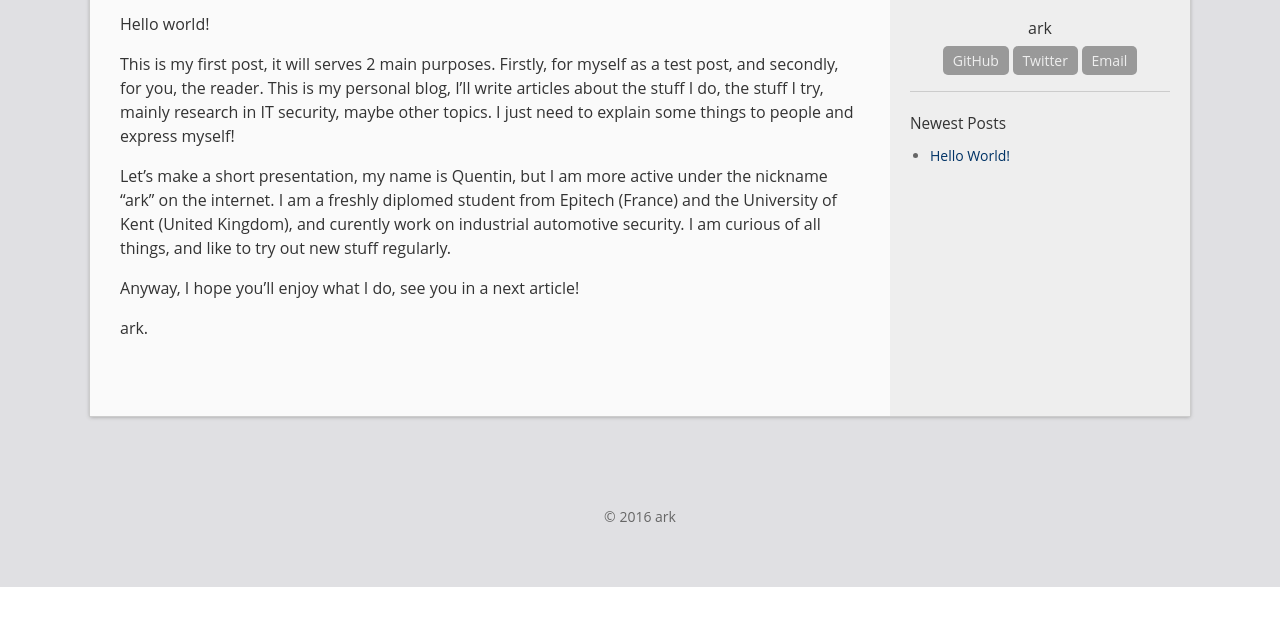
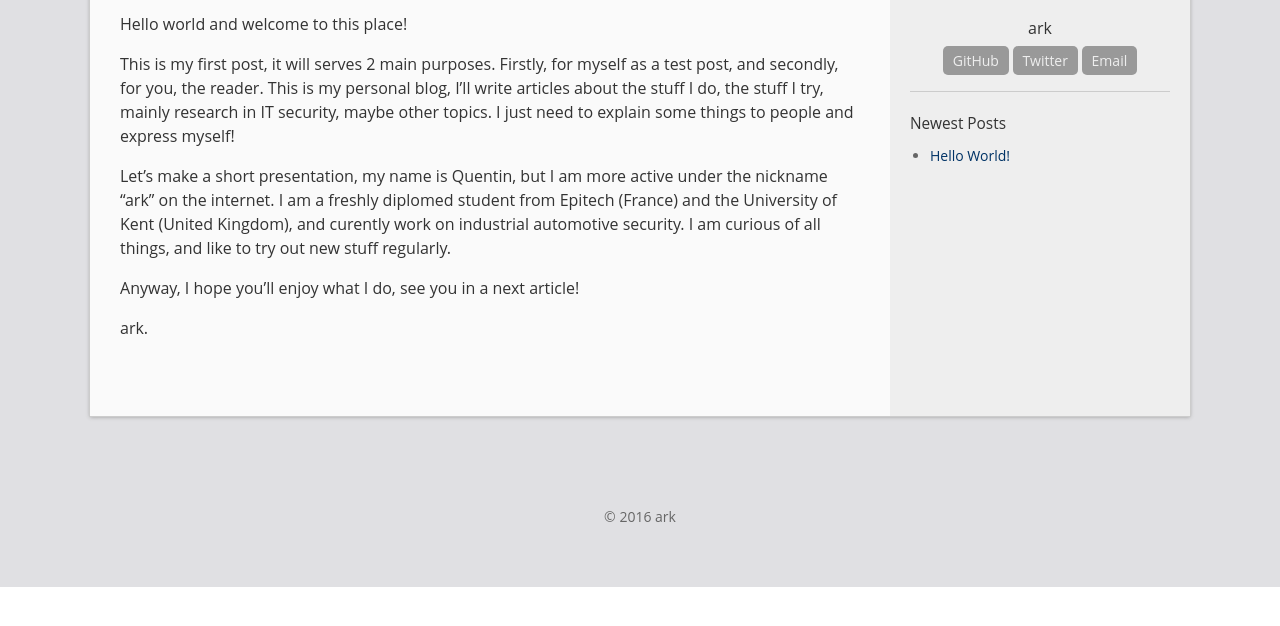
Before and after one commit to entropyqueen/entropyQueen.github.io, a Jekyll site: the page built from _posts/2017-05-29-hello_world.md, in a window 1280 px wide, cut to the strip 261-887 px from the top of the page. Built offline with Jekyll 4.4.1, drawn with Linux system fonts in a browser that asks for light colours; comment, search, counter and statistics services are not loaded.

Commit message:
Update 2017-05-29-hello_world.md

```diff
--- a/_posts/2017-05-29-hello_world.md
+++ b/_posts/2017-05-29-hello_world.md
@@ -9,7 +9,7 @@ image:
 date: 2017-05-29 14:53:22 +0200
 modified: 2017-05-29 14:53:22 +0200
 ---
-Hello world!
+Hello world and welcome to this place!
 
 This is my first post, it will serves 2 main purposes. Firstly, for myself as a test post, and secondly, for you, the reader. This is my personal blog, I'll write articles about the stuff I do, the stuff I try, mainly research in IT security, maybe other topics. I just need to explain some things to people and express myself!
 
```
